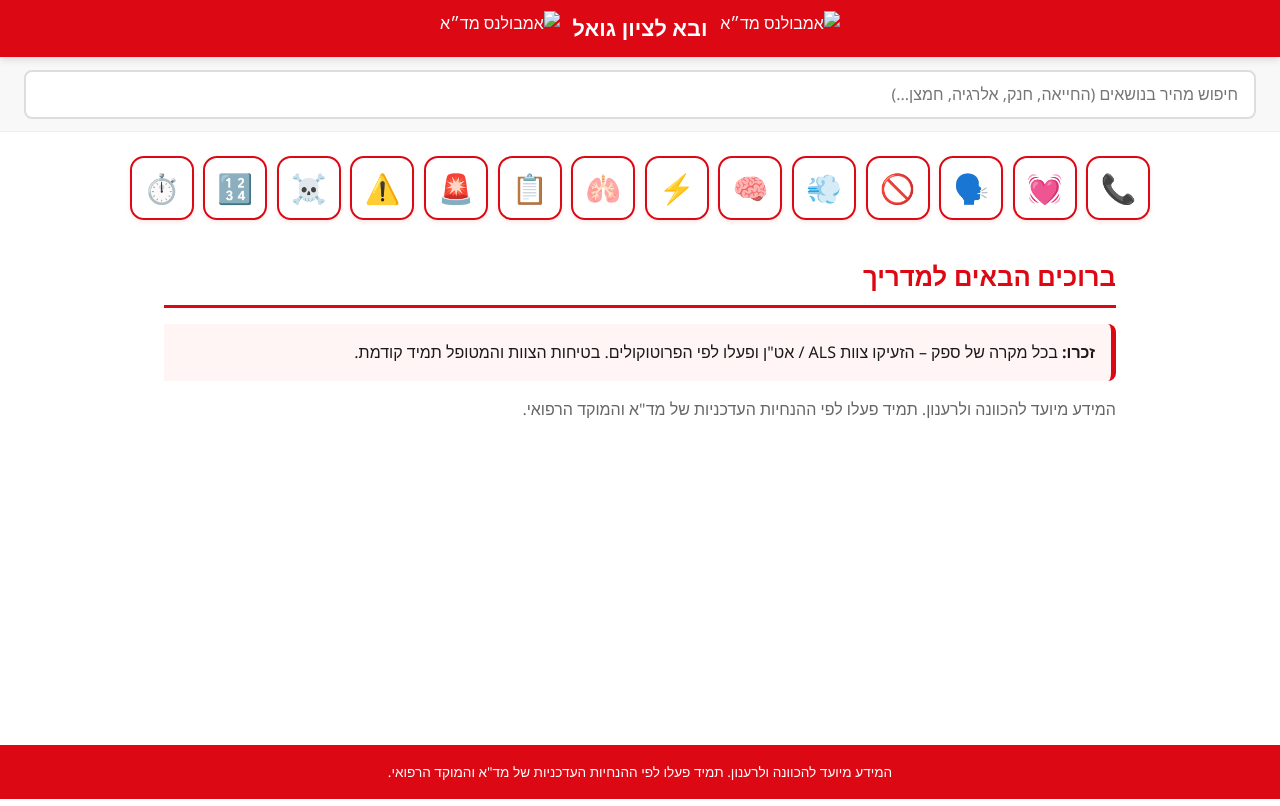
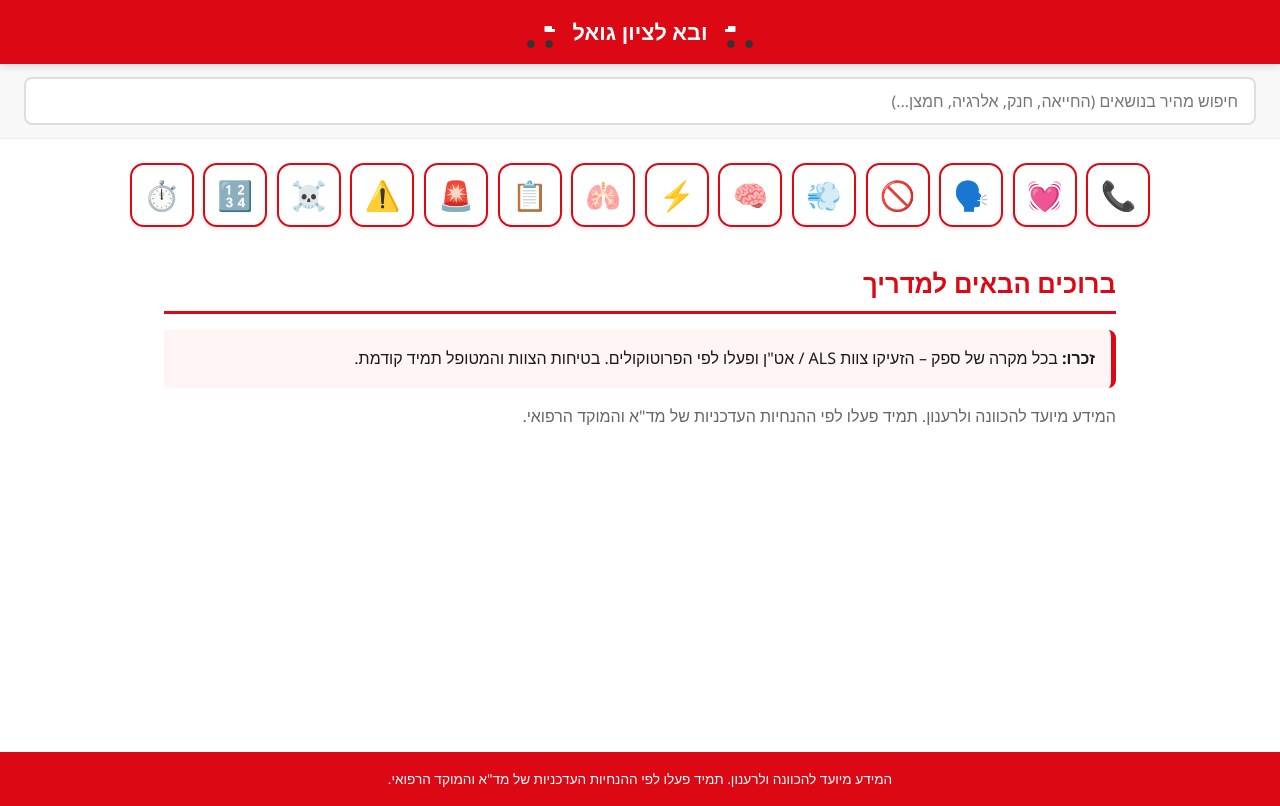
Before and after one commit to Ofernicus/mda-first-aid-guide, a plain HTML site: page index.html in a window 1280 px wide. Drawn offline with Linux system fonts and the light colour scheme.

Commit message:
Add inline SVG ambulances to header

```diff
--- a/index.html
+++ b/index.html
@@ -5,12 +5,34 @@
     <meta name="viewport" content="width=device-width, initial-scale=1.0">
     <title>ובא לציון גואל</title>
     <link rel="stylesheet" href="css/style.css">
+    <style>
+        .ambulance-svg { width: 48px; height: 48px; vertical-align: middle; }
+        header { display: flex; align-items: center; justify-content: center; gap: 12px; padding: 0.5rem; }
+    </style>
 </head>
 <body>
     <header>
-        <img class="ambulance-icon" src="images/ambulance-left.png" alt="אמבולנס מד״א">
+        <!-- אמבולנס שמאל -->
+        <svg class="ambulance-svg" viewBox="0 0 64 64" fill="none" xmlns="http://www.w3.org/2000/svg">
+            <rect x="4" y="20" width="40" height="24" rx="3" fill="#DC0814"/>
+            <rect x="44" y="28" width="14" height="12" rx="2" fill="#DC0814"/>
+            <circle cx="16" cy="48" r="5" fill="#333"/>
+            <circle cx="40" cy="48" r="5" fill="#333"/>
+            <rect x="12" y="24" width="10" height="8" rx="1" fill="white"/>
+            <path d="M8 28h6v4H8z" fill="white"/>
+            <text x="18" y="30" font-size="8" fill="white" font-weight="bold">+</text>
+        </svg>
         <h1>ובא לציון גואל</h1>
-        <img class="ambulance-icon" src="images/ambulance-right.png" alt="אמבולנס מד״א">
+        <!-- אמבולנס ימין -->
+        <svg class="ambulance-svg" viewBox="0 0 64 64" fill="none" xmlns="http://www.w3.org/2000/svg" style="transform: scaleX(-1);">
+            <rect x="4" y="20" width="40" height="24" rx="3" fill="#DC0814"/>
+            <rect x="44" y="28" width="14" height="12" rx="2" fill="#DC0814"/>
+            <circle cx="16" cy="48" r="5" fill="#333"/>
+            <circle cx="40" cy="48" r="5" fill="#333"/>
+            <rect x="12" y="24" width="10" height="8" rx="1" fill="white"/>
+            <path d="M8 28h6v4H8z" fill="white"/>
+            <text x="18" y="30" font-size="8" fill="white" font-weight="bold">+</text>
+        </svg>
     </header>
 
     <div class="search-bar">
```
